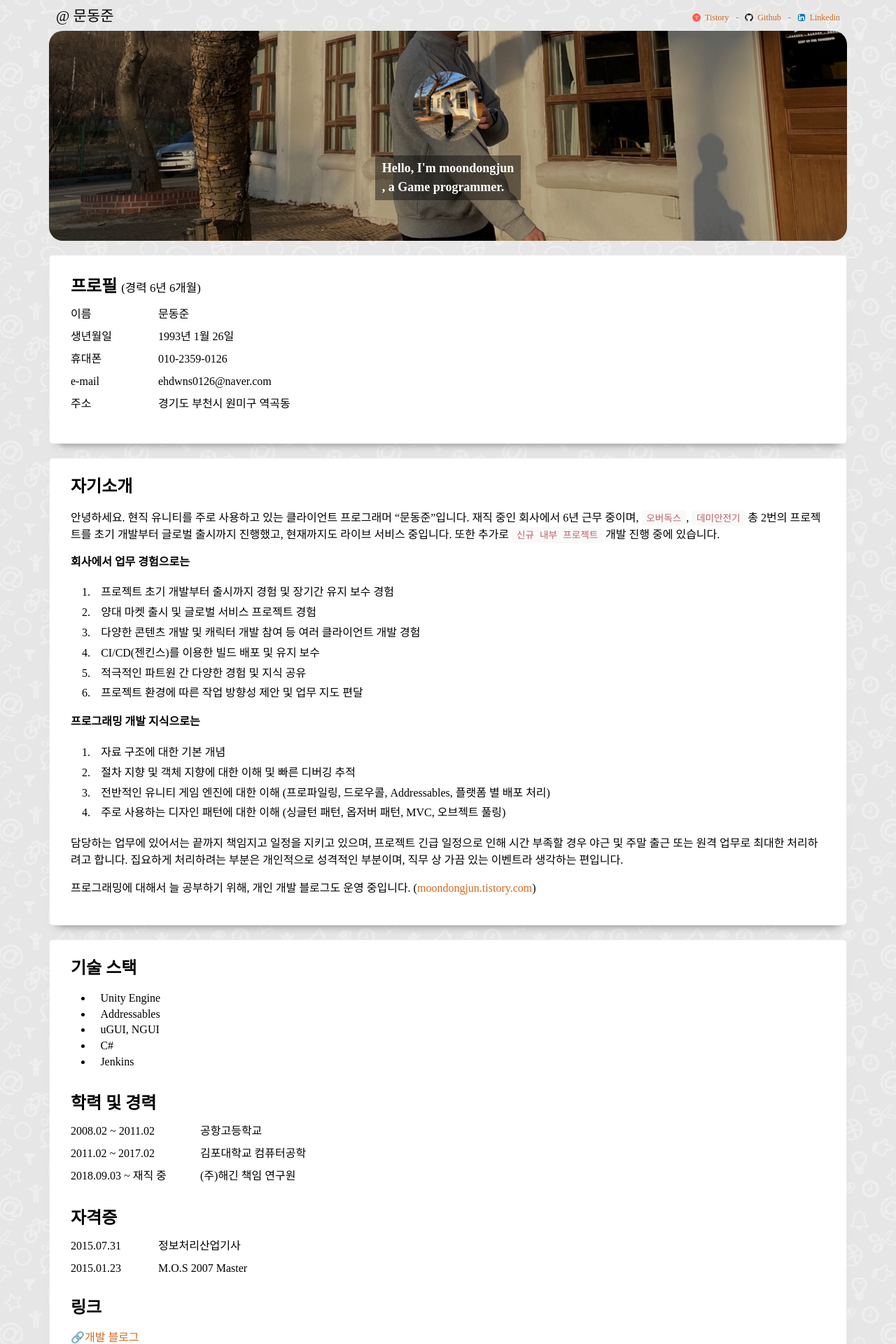
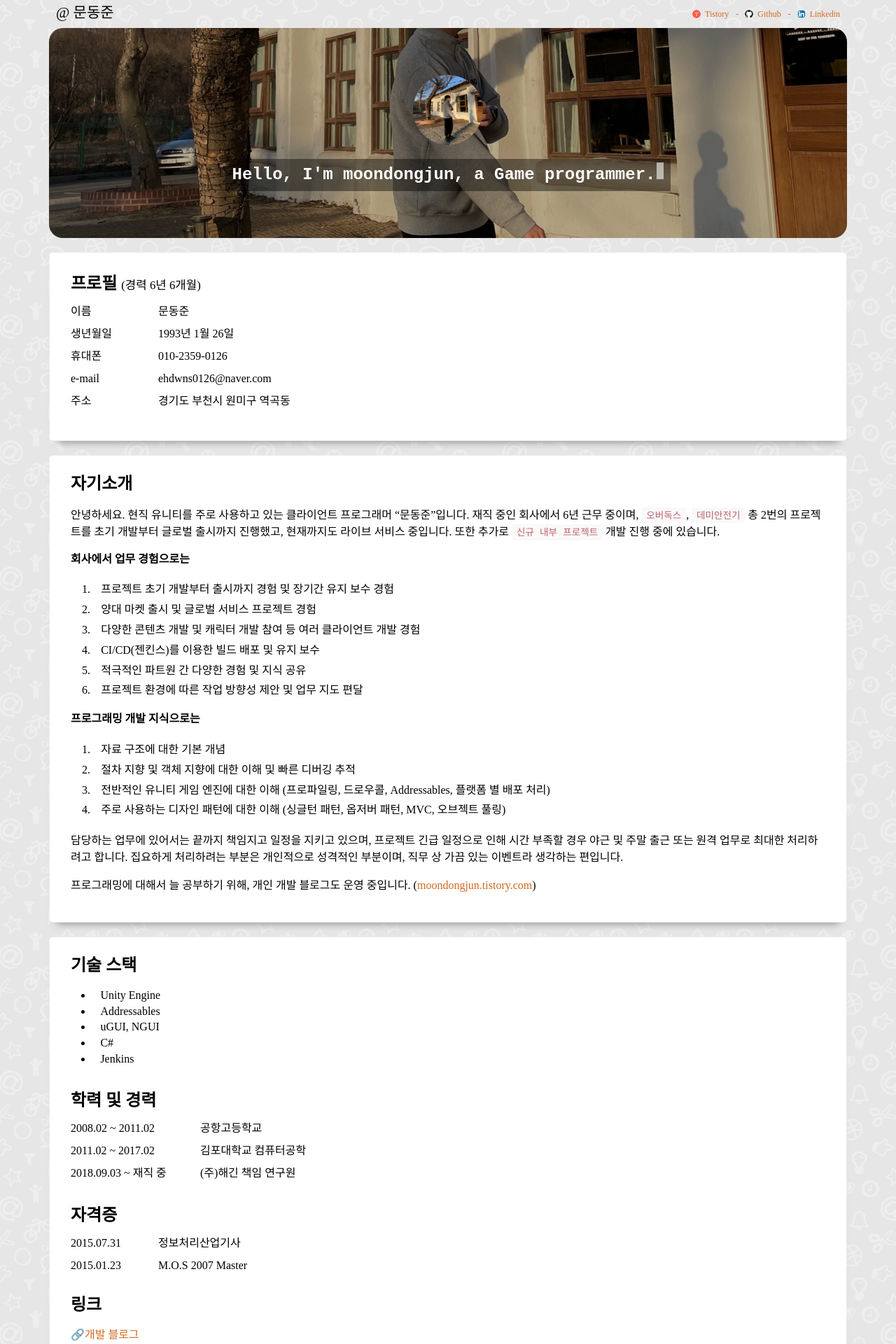
Before and after one commit to MDJ0126/Resume, a Jekyll site: the page built from index.html, in a window 1280 px wide. Shown: the top 1920 px of the page at 70% size. Built offline with Jekyll 4.4.1, drawn with Linux system fonts in a browser that asks for light colours; some web fonts are replaced.

Commit message:
타이틀 및 탑바 수정

```diff
--- a/_resume/title.html
+++ b/_resume/title.html
@@ -3,7 +3,24 @@
         <div class="background" style="background-image: url({{ site.baseurl }}/assets/img/picture/title.jpg)"></div>
         <div class="content">
             <p><img class="thumbnail" src="{{ site.baseurl }}/assets/img/picture/title.jpg" /></p>
-            <p class="name">Hello, I'm {{ site.author.name_en }}<br  />, a Game programmer.</p>
+            <p class="name"><span id="typing-text">Hello, I'm {{ site.author.name_en }}, a Game programmer.</span><span class="cursor"></span></p>
         </div>
     </div>
 </div>
+
+<script>
+    const typingText = document.getElementById("typing-text");
+    const text = typingText.textContent; // 요소의 기존 내용을 가져옴
+    typingText.textContent = ""; // 초기화
+    let index = 0;
+
+    function type() {
+        if (index < text.length) {
+            typingText.textContent += text[index];
+            index++;
+            setTimeout(type, 80);
+        }
+    }
+
+    type();
+</script>
--- a/_sass/_base.scss
+++ b/_sass/_base.scss
@@ -41,7 +41,7 @@ body {
     margin: auto;
     min-height: 100vh;
     max-width: 1200px;
-    padding: 10px 30px;
+    padding: 0 30px;
     transition: all 0s linear;
 
     @media (max-width: $mobile-width) {
--- a/_sass/_title.scss
+++ b/_sass/_title.scss
@@ -59,16 +59,37 @@
         flex-direction: column;
         justify-content: center;
         align-items: center;
-        flex-wrap: wrap;
+        flex-wrap: nowrap;
         cursor: help;
 
         p {
             margin: 10px;
+
+            img {
+                margin: auto;
+            }
         }
 
         .name {
+            font-family: monospace;
             padding: 5px 10px;
             background-color: #00000069;
+            font-size: 24px;
+        }
+
+        .cursor {
+            display: inline-block;
+            width: 10px;
+            height: 24px;
+            background-color: white;
+            margin-left: 2px;
+            animation: blink 0.6s infinite;
+        }
+
+        @keyframes blink {
+            50% {
+                opacity: 0;
+            }
         }
     }
 }
--- a/_sass/_top.scss
+++ b/_sass/_top.scss
@@ -1,14 +1,14 @@
 .top {
+    display: flex;
+    align-items: center;
+    justify-content: flex-end;
+    height: 2.5em;
     padding: 0 10px;
 
     .right {
-        float: left;
+        margin: auto auto 0 0;
         font-size: 21px;
         margin-top: -0.1em;
-
-        @media (max-width: $mobile-width) {
-            margin-top: 0;
-        }
     }
 
     .right::before {
@@ -16,9 +16,8 @@
     }
 
     .left {
+        margin: auto 0 auto;
         font-size: 12px;
-        padding-top: 6px;
-        padding-bottom: 10px;
         text-align: right;
 
         img {
```
